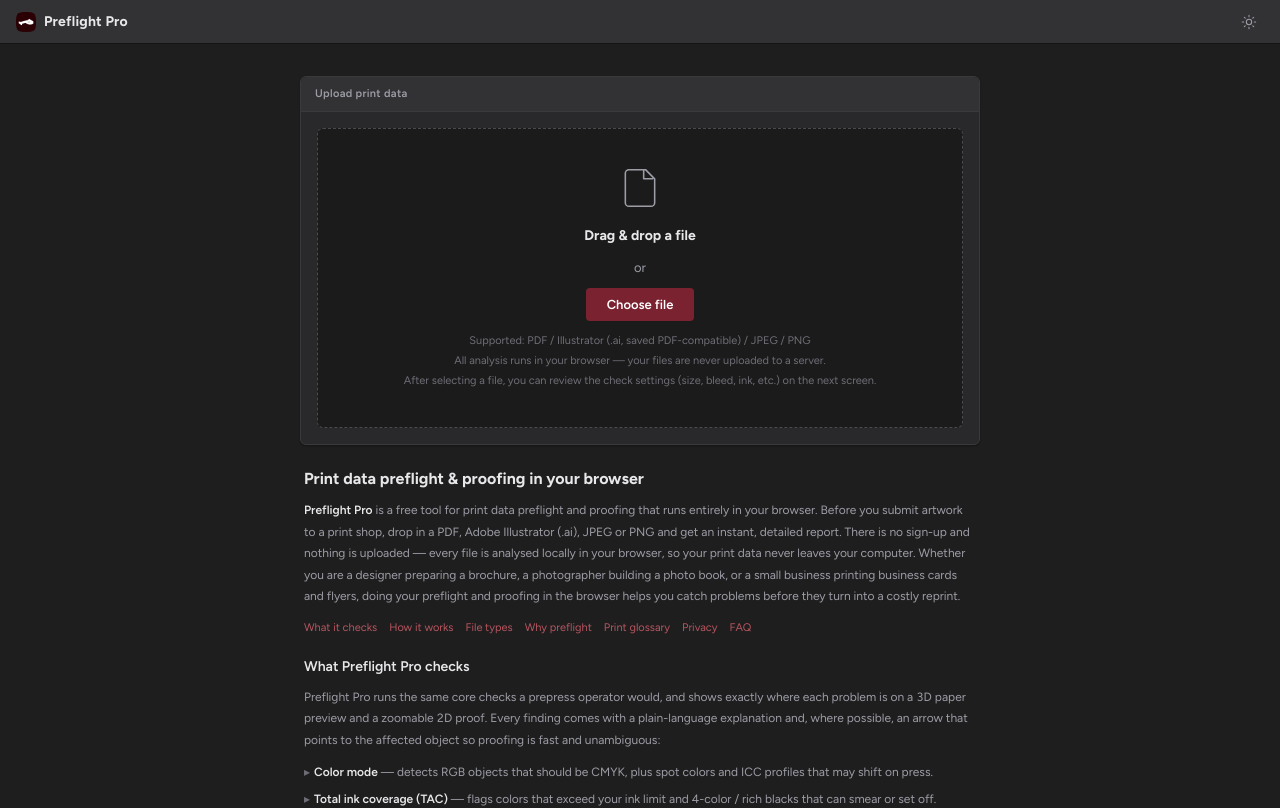
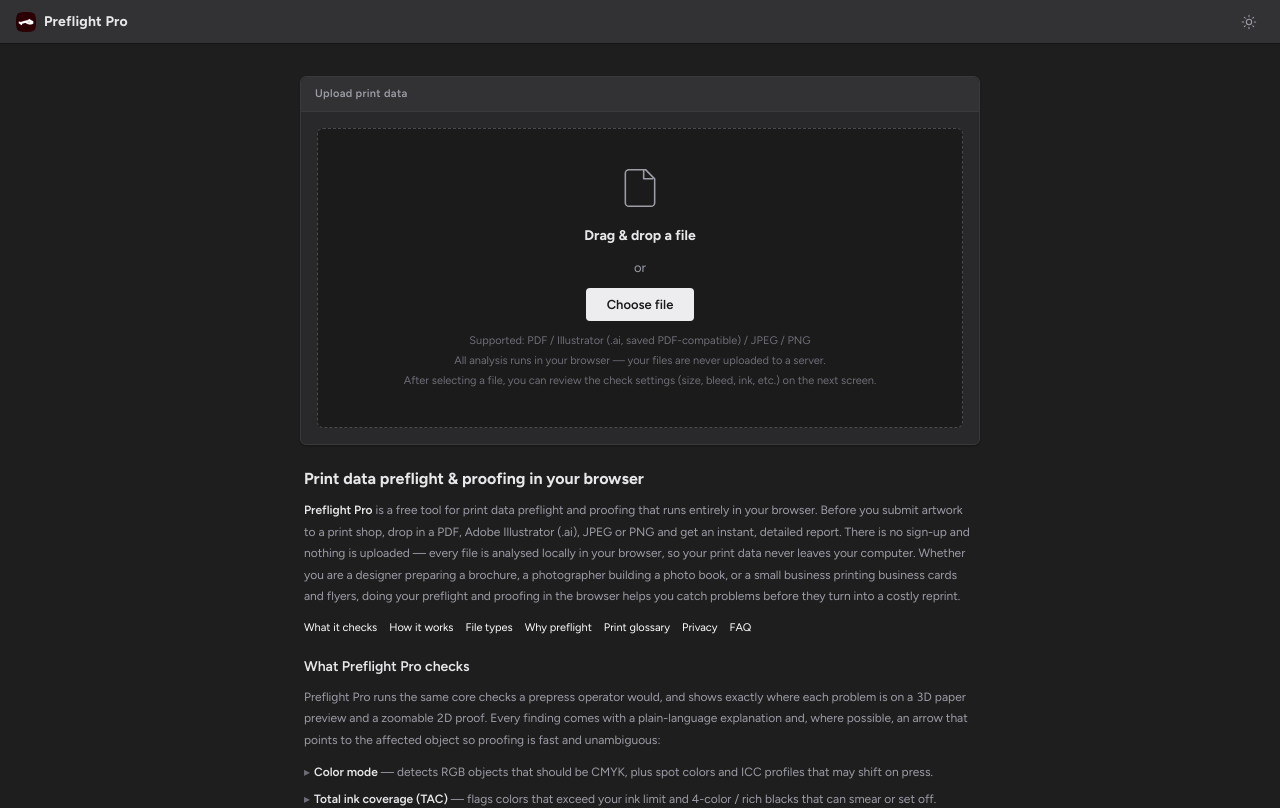
Before and after one commit to daishin-sakuma/Preflight-Pro, a Next.js app: page / in a window 1280 px wide. Shown: the top 808 px of the page. Built offline with nearby package versions, Linux system fonts and the light colour scheme.

Commit message:
Try neutral/monochrome accent (achromatic primary; --accent-fg token) so status colors pop

```diff
--- a/app/globals.css
+++ b/app/globals.css
@@ -30,14 +30,15 @@
   --text: #e8e8ea;
   --muted: #9d9da6;
   --subtle: #6e6e76;
-  --accent: #7a2230;         /* deep maroon (from the logo) */
-  --accent-strong: #b8555f;  /* lighter rose — readable on dark for links/hover */
-  --accent-dim: rgba(122, 34, 48, 0.18);
+  --accent: #ededf0;         /* neutral / monochrome accent (near-white on dark) */
+  --accent-fg: #1a1a1b;      /* text/icon colour on an accent fill */
+  --accent-strong: #ffffff;
+  --accent-dim: rgba(237, 237, 240, 0.12);
   --ok: #3fb950;
   --warn: #d29922;
   --err: #f0564a;
   --info: #8b949e;
-  --ring: rgba(184, 85, 95, 0.50);
+  --ring: rgba(237, 237, 240, 0.50);
 
   /* ---- spacing scale ---- */
   --space-1: 2px;
@@ -107,14 +108,15 @@
   --text: #1f232b;
   --muted: #5b6270;
   --subtle: #8a909c;
-  --accent: #7a2230;         /* deep maroon (from the logo) */
-  --accent-strong: #5f1a25;  /* darker maroon for hover / links on light */
-  --accent-dim: rgba(122, 34, 48, 0.10);
+  --accent: #1f232b;         /* neutral / monochrome accent (near-black on light) */
+  --accent-fg: #ffffff;      /* text/icon colour on an accent fill */
+  --accent-strong: #000000;
+  --accent-dim: rgba(31, 35, 43, 0.08);
   --ok: #15803d;
   --warn: #b45309;
   --err: #dc2626;
   --info: #64748b;
-  --ring: rgba(122, 34, 48, 0.35);
+  --ring: rgba(31, 35, 43, 0.35);
   --shadow-panel: 0 1px 2px rgba(16, 24, 40, 0.06);
   --shadow-pop: 0 1px 2px rgba(16, 24, 40, 0.10), 0 4px 12px rgba(16, 24, 40, 0.08);
   --shadow-doc: 0 8px 28px rgba(15, 20, 30, 0.35), 0 2px 8px rgba(15, 20, 30, 0.2);
@@ -268,7 +270,7 @@ button { font-family: inherit; cursor: pointer; }
 
 .btn {
   background: var(--accent);
-  color: #fff;
+  color: var(--accent-fg, #fff);
   border: 1px solid transparent;
   border-radius: var(--radius-sm);
   padding: var(--space-4) var(--space-9);
```
